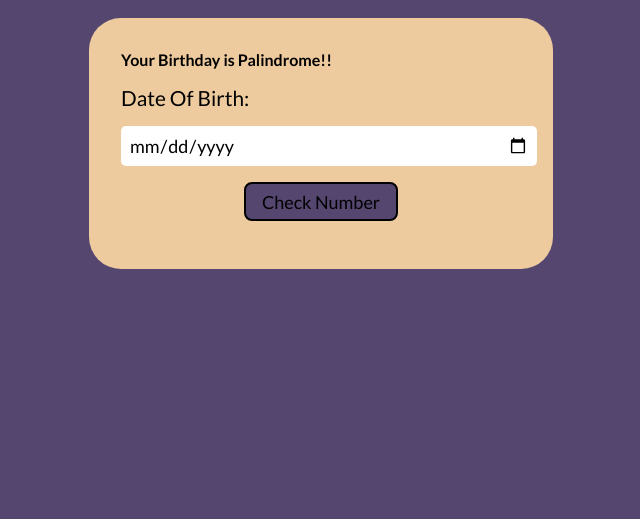
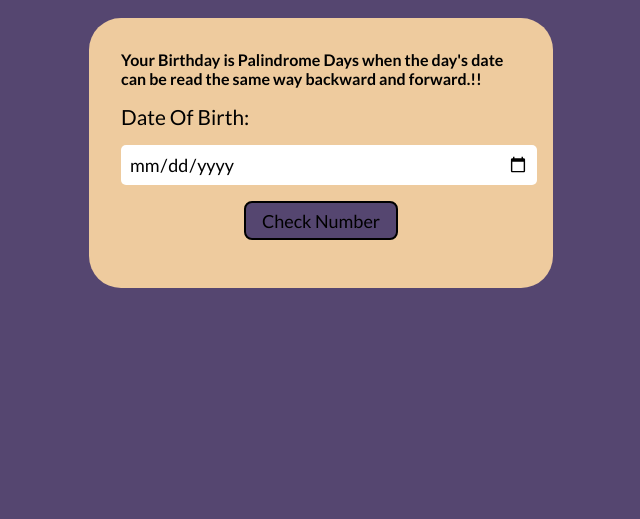
Before and after one commit to Jitendra-Dewat/neogCamp-markThirteen-, a plain HTML site: page index.html in a window 1280 px wide. Shown: the part 173-692 px from the top of the page, without its empty margins (319-959 px from the left). Drawn offline with Linux system fonts and the light colour scheme.

Commit message:
Update index.html

```diff
--- a/index.html
+++ b/index.html
@@ -14,7 +14,7 @@
     <h1 class="header">Is your Birthday Palindrome? 😬</h1>
 
     <main class="container">
-        <p class="rules-txt" > Your Birthday is Palindrome!!</p>
+        <p class="rules-txt" > Your Birthday is Palindrome Days when the day's date can be read the same way backward and forward.!!</p>
       <label for="date-of-birth">Date Of Birth:</label>
       <input type="date" id="date-of-birth" />
       <button id="check-pelindrome">Check Number</button>
```
